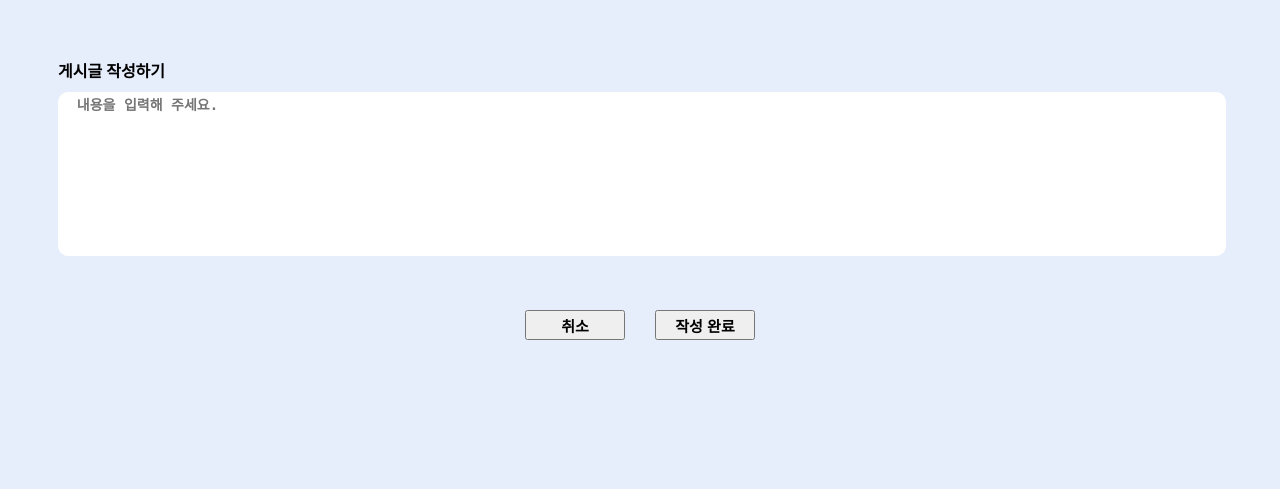
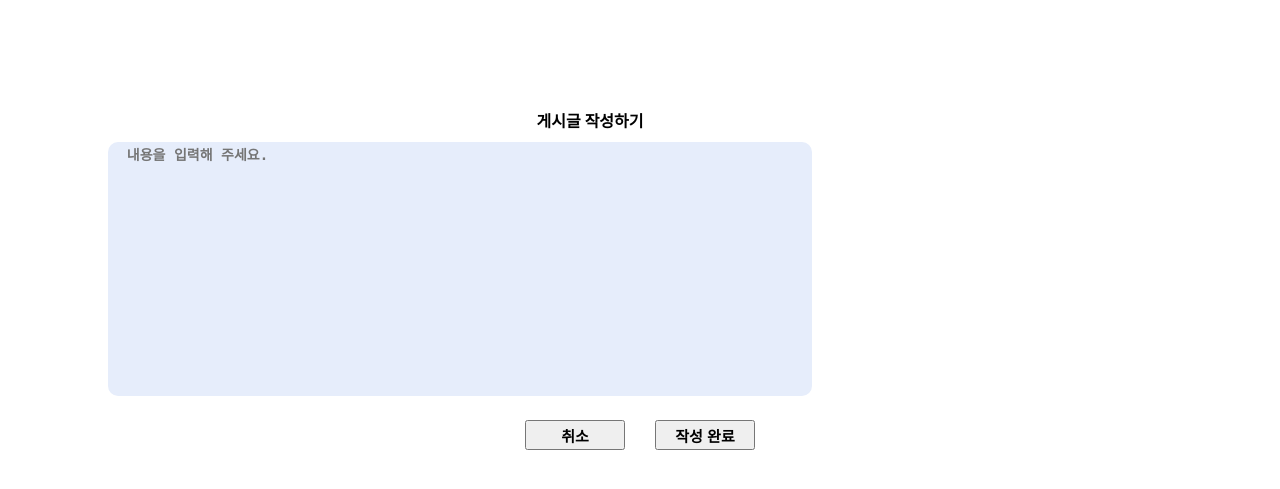
Before and after one commit to KYH9800/mini-project, a Flask app: template templates/postAdd.html in a window 1280 px wide. Shown: the top 489 px of the page. Run offline with Flask 2, Linux system fonts and the light colour scheme; the template is opened without the code that fills it, so the values that code supplies are empty.

Commit message:
남은 작업 - 서버 : userId 활용 작업 - css, mongoDB 추후 작업 필요!

```diff
--- a/app.py
+++ b/app.py
@@ -8,17 +8,23 @@ client = MongoClient('mongodb+srv://test:sparta@cluster0.fjqxvob.mongodb.net/?re
 db = client.dbsparta
 
 
+# 라우트 작업
 @app.route('/')
 def home():
     return render_template('index.html')
+
+
+@app.route('/signup')
+def signup_page():
+    return render_template('signup.html')
 
 
 @app.route('/postAdd')
 def post_page():
     return render_template('postAdd.html')
 
-
-# 게시글 작성
+# 기능 구현 작업
+# 1. 게시글 작성
 @app.route('/api/post', methods=['POST'])
 def post_add():
     content_receive = request.form['content_give']
@@ -26,6 +32,7 @@ def post_add():
     doc = {'content': content_receive}
 
     db.content.insert_one(doc)
+
     return jsonify({'msg': '작성 완료!'})
 
 
--- a/static/css/postAdd.css
+++ b/static/css/postAdd.css
@@ -1,23 +1,22 @@
-body {
-    background-color: rgb(230, 237, 251);
-}
-
 .post-box {
-    padding: 50px;
+    padding: 100px 200px 20px 100px;
 }
 
 .post-title {
     margin-bottom: 10px;
     font-weight: 600;
+    text-align: center;
 }
 
 textarea {
-    width: 100%;
+    width: 700px;
+    height: 250px;
     border: none;
     resize: none;
     font-size: 14px;
     font-weight: 600;
     border-radius: 10px;
+    background-color: rgb(230, 237, 251);
 }
 
 .button-tag {
--- a/templates/postAdd.html
+++ b/templates/postAdd.html
@@ -24,10 +24,16 @@
                 type: 'POST',
                 url: '/api/post',
                 data: {
-                    'content_give': content
+                    'content_give': content,
                 },
                 success: function (response) {
-                    alert(response['msg'])
+                    if (response['success'] == 'true') {
+                        alert(response['msg'])
+                        window.location.replace("/")
+                    } else {
+                        alert(response['msg'])
+                        window.location.href = '/'
+                    }
                 }
             })
         }
```
